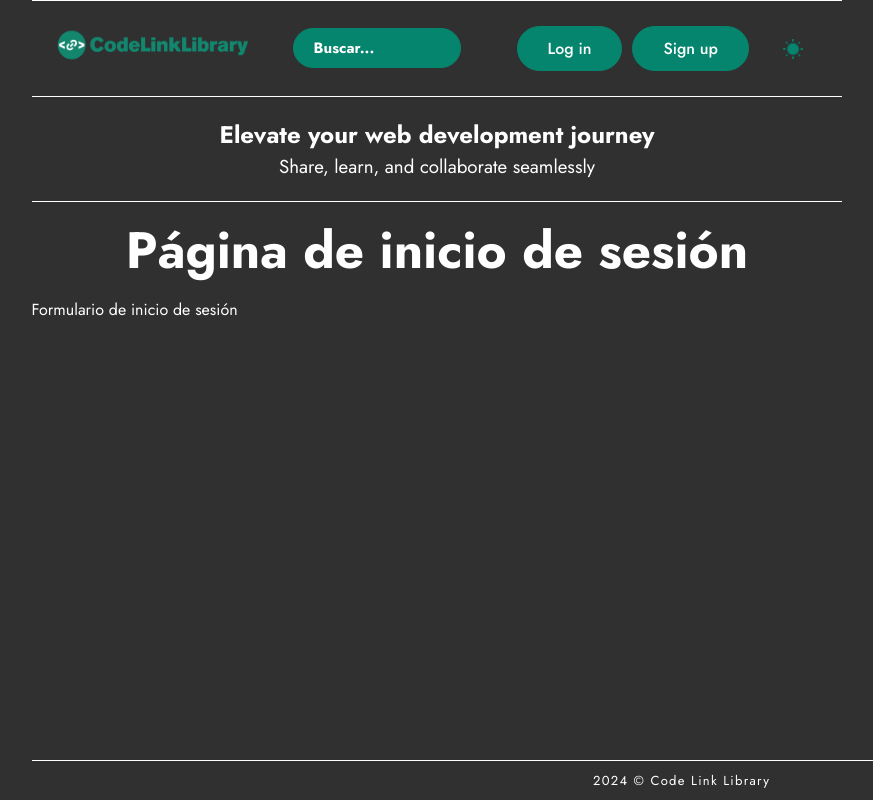
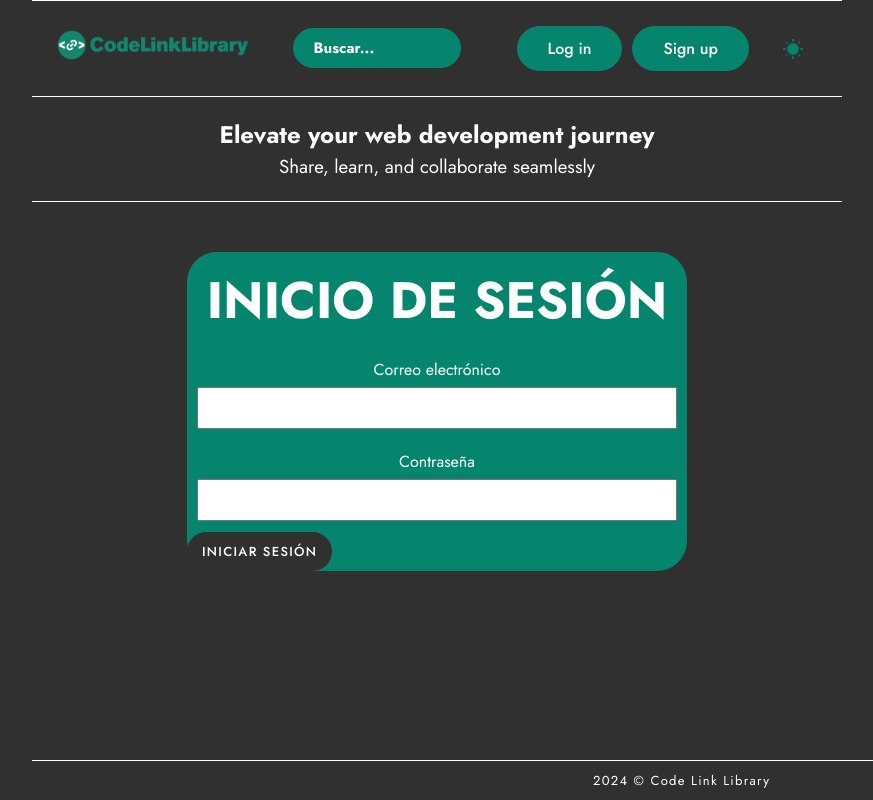
Before and after one commit to helenartola/codeLinkLibraryFront, a React (Vite) app: page /login in a window 1280 px wide. Shown: the whole page, without its empty margins (203-1076 px from the left). Built offline with nearby package versions, Linux system fonts and the light colour scheme.

Commit message:
Pagina de login y Service

```diff
--- a/src/pages/loginpage/LoginPage.css
+++ b/src/pages/loginpage/LoginPage.css
@@ -0,0 +1,57 @@
+fieldset {
+    border: 0px solid;
+    padding: 10px;
+    border-radius: 5px;
+  }
+
+  h1 {
+    text-align: center;
+    padding-top: 20px;
+  }
+
+  .cajaFormulario {
+    background-color: #05856e;
+    border-radius: 30px;
+    width: 500px;
+    z-index: 1;
+    margin: auto; /* Centra el formulario en la pantalla */
+    margin-top: 50px; /* Ajusta la distancia desde la parte superior de la pantalla */
+  }
+
+  label {
+    display: flex;
+    align-items: center;
+    justify-content: center;
+    margin-bottom: 5px;
+  }
+
+  input,
+  textarea {
+    width: 100%;
+    padding: 8px;
+    margin-bottom: 10px; /* Aumenta la distancia entre los campos */
+    box-sizing: border-box;
+    color: #05856e;
+    font-family: jost, sans-serif;
+    font-weight: 700;
+    font-size: 15px;
+  }
+
+  .botonLogin {
+    background-color: #303030;
+    color: white;
+    padding: 10px 15px;
+    border: none;
+    border-radius: 50px;
+    cursor: pointer;
+    font-family: jost, sans-serif;
+    font-weight: 500;
+    font-size: 13px;
+    text-align: center;
+    letter-spacing: 0.1em;
+  }
+
+  .botonLogin:hover {
+    background-color: #303030;
+    color: white;
+  }
--- a/src/pages/loginpage/LoginPage.jsx
+++ b/src/pages/loginpage/LoginPage.jsx
@@ -1,10 +1,58 @@
-const loginPage = () => {
+import "./LoginPage.css";
+import { useState } from "react";
+import { loginUsuarioService } from "../../services";
+
+export const LoginPage = () => {
+  const [email, setEmail] = useState("");
+  const [password, setPassword] = useState("");
+  const [error, setError] = useState("");
+
+  const handleLogin = async (e) => {
+    e.preventDefault();
+    setError("");
+
+    try {
+      await loginUsuarioService({ email, password });
+
+      // Lógica adicional después de iniciar sesión, si es necesario
+    } catch (error) {
+      setError(error.message);
+    }
+  };
+
   return (
-    <section>
-      <h1>Página de inicio de sesión</h1>
-      <p>Formulario de inicio de sesión</p>
+    <section className="cajaFormulario">
+      <h1>INICIO DE SESIÓN</h1>
+      <form onSubmit={handleLogin}>
+        <fieldset>
+          <label htmlFor="email">Correo electrónico</label>
+          <input
+            value={email}
+            type="text"
+            id="email"
+            name="email"
+            required
+            onChange={(e) => setEmail(e.target.value)}
+          />
+        </fieldset>
+
+        <fieldset>
+          <label htmlFor="password">Contraseña</label>
+          <input
+            value={password}
+            type="password"
+            id="password"
+            name="password"
+            required
+            onChange={(e) => setPassword(e.target.value)}
+          />
+        </fieldset>
+
+        <button className="botonLogin">INICIAR SESIÓN</button>
+        {error && <p>{error}</p>}
+      </form>
     </section>
   );
 };
 
-export default loginPage;
+export default LoginPage;
--- a/src/services/index.js
+++ b/src/services/index.js
@@ -56,3 +56,30 @@ export const registroUsuarioService = async ({
     throw new Error(json.message);
   }
 };
+
+
+export const loginUsuarioService = async ({ email, password }) => {
+  try {
+    const response = await fetch(`${import.meta.env.VITE_BACKEND}/user/login`, {
+      method: "POST",
+      headers: {
+        "Content-type": "application/json",
+      },
+      body: JSON.stringify({
+        email,
+        password,
+      }),
+    });
+
+    const json = await response.json();
+
+    if (!response.ok) {
+      throw new Error(json.message);
+    }
+
+    return json.data;
+  } catch (error) {
+    console.error("Error al iniciar sesión desde el frontend:", error);
+    throw new Error("Error al iniciar sesión desde el frontend");
+  }
+};
```
